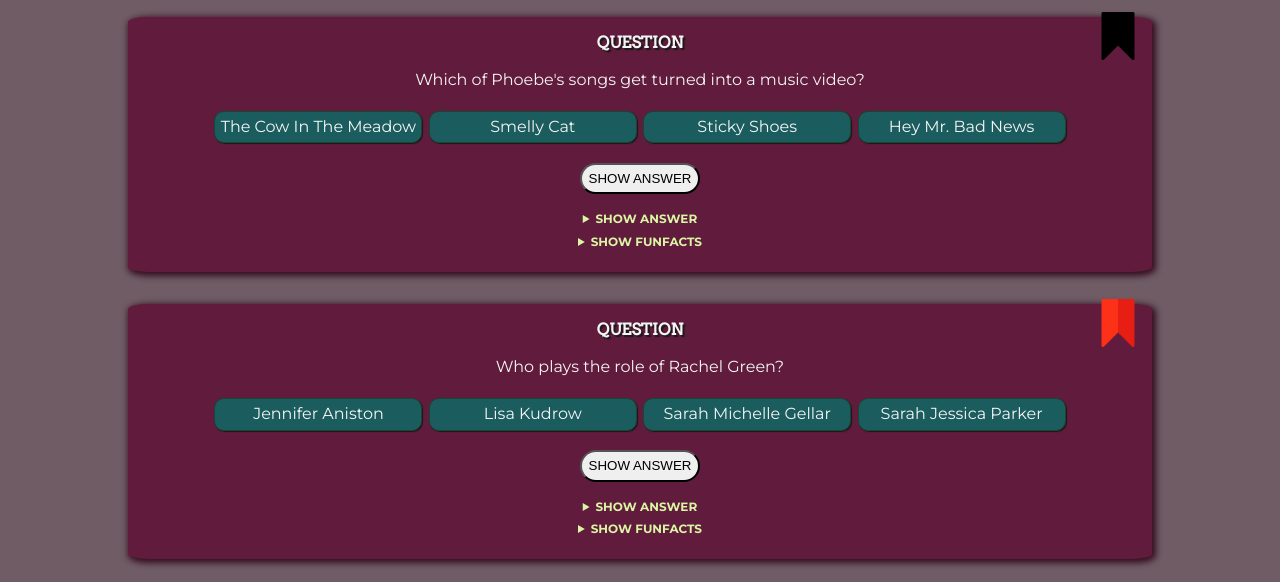
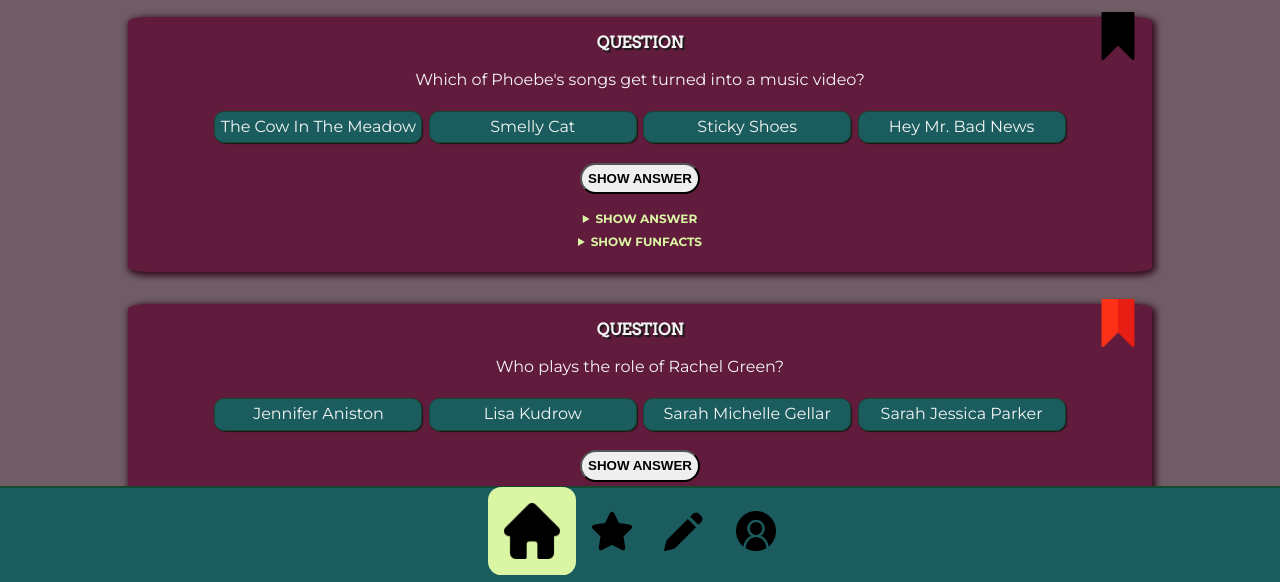
Before and after one commit to SabMueller/quiz-app, a website built with Vite: page index.html in a window 1280 px wide. Shown: the part 218-800 px from the top of the page. Built offline with nearby package versions, Linux system fonts and the light colour scheme.

Commit message:
made navigation bar fixed, added icons on it and styled the active anchor

```diff
--- a/css/base.css
+++ b/css/base.css
@@ -64,6 +64,8 @@ body {
   color: var(--white);
   font-family: var(--ff-sans);
   line-height: 1.5;
-  margin: 0;
-  overflow-x: hidden;
+  margin-top: 0;
+  margin-right: 0;
+  margin-bottom: 7rem;
+  margin-left: 0;
 }
--- a/css/components/cards.css
+++ b/css/components/cards.css
@@ -65,6 +65,7 @@ summary {
 
 .card__button {
   border-radius: 20px;
+  font-weight: bold;
   padding: 0.4rem;
   margin-bottom: 1rem;
 }
--- a/css/components/navigation.css
+++ b/css/components/navigation.css
@@ -1,13 +1,30 @@
 .navigation {
-  background-color: #992157;
+  background-color: var(--secondary);
+  border-top: 2px solid var(--secondary-dark);
   margin: 0;
   padding: 0.2rem;
   width: 100vw;
+  position: fixed;
+  bottom: 0;
 }
 
 .navigation__container {
   display: flex;
   flex-flow: row nowrap;
-  justify-content: space-evenly;
+  justify-content: center;
+  align-items: center;
   list-style-type: none;
+  padding-left: 0;
+  height: 3.5rem;
 }
+
+.navigation__icon {
+  width: 4.5rem;
+  padding: 1rem;
+}
+
+.navigation__icon--active {
+  width: 5.5rem;
+  background-color: var(--highlight-color);
+  border-radius: 15%;
+}
--- a/index.html
+++ b/index.html
@@ -103,22 +103,23 @@
     <footer>
       <nav class="navigation">
         <ul class="navigation__container">
-          <li class="navigation__item">
-            <a href="index.html">Home<img src="" alt="" class="navigation__icon" />
+          <li>
+            <a href="index.html">
+              <img src="./icons/home-black.png" alt="Home Icon" class="navigation__icon navigation__icon--active" />
           </li>
-          <li class="navigation__item">
+          <li>
             <a href="bookmarks.html">
-              Bookmarks <img src="" alt="" class="navigation__icon"
+              <img src="./icons/star-black.png" alt="Favorites Icon" class="navigation__icon"
             /></a>
           </li>
-          <li class="navigation__item">
+          <li>
             <a href="create.html">
-              Create <img src="" alt="" class="navigation__icon"
+              <img src="./icons/edit-black.png" alt="Create Question Icon" class="navigation__icon"
             /></a>
           </li>
-          <li class="navigation__item">
+          <li>
             <a href="profile.html">
-              Profile <img src="" alt="" class="navigation__icon"
+              <img src="./icons/profile-black.png" alt="Profile Icon" class="navigation__icon"
             /></a>
           </li>
         </ul>
```
Also changed, not shown: bookmarks.html (+9 -8 lines), create.html (+9 -8 lines), profile.html (+9 -8 lines).
